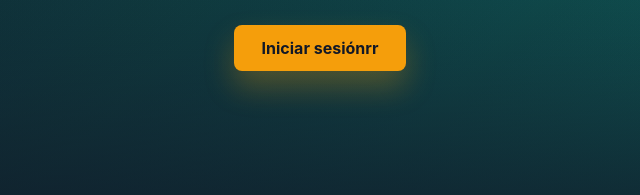
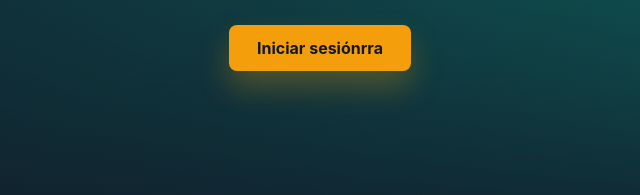
Before and after one commit to Didierpd/Turboturn, a plain HTML site: page frontend/index.html in a window 1280 px wide. Shown: the part 584-779 px from the top of the page, 320-960 px from the left. Drawn offline with Linux system fonts and the light colour scheme.

Commit message:
nuevo cambio al boton de incio de sesion

```diff
--- a/frontend/index.html
+++ b/frontend/index.html
@@ -16,7 +16,7 @@
       <p>Tu turno, tu tiempo, tu taller.</p>
 
       <div class="landing-buttons">
-        <a class="btn btn-primary" href="./views/login.html">Iniciar sesiónrr</a>
+        <a class="btn btn-primary" href="./views/login.html">Iniciar sesiónrra</a>
       </div>
     </div>
   </div>
```
